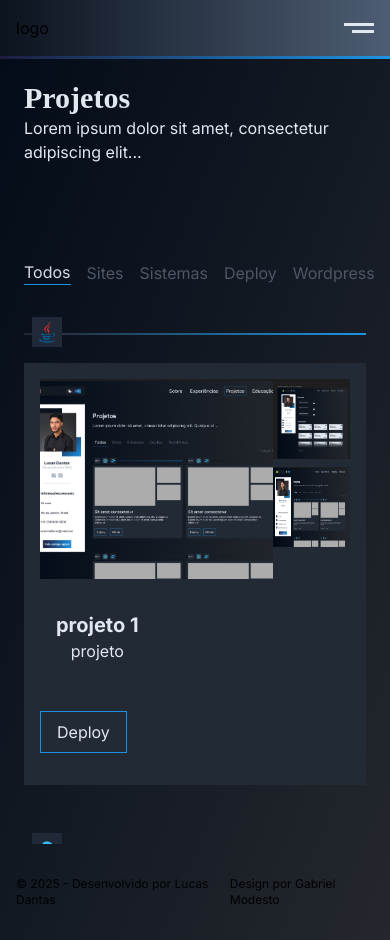
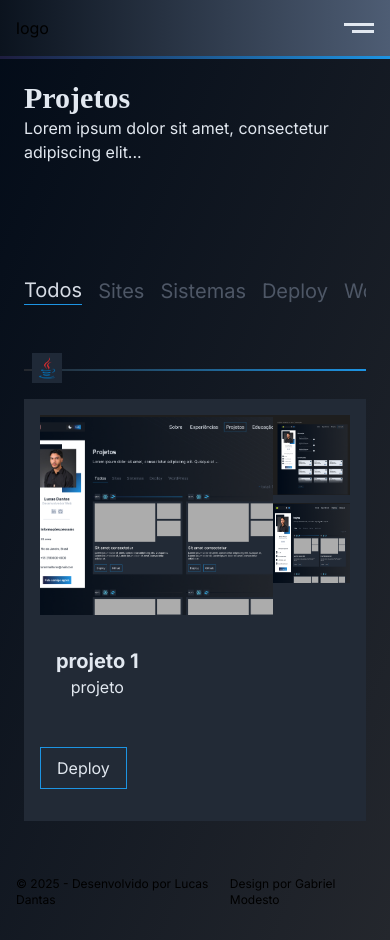
Before and after one commit to lucassdantas/portfolio, a Next.js app: page /projetos in a window 390 px wide. Built offline with nearby package versions, Linux system fonts and the light colour scheme; a web font is replaced by a local one.

Commit message:
mobile: horizontal scroll to projects categories tabs

```diff
--- a/src/app/projetos/components/ProjectCard/index.tsx
+++ b/src/app/projetos/components/ProjectCard/index.tsx
@@ -1,4 +1,4 @@
-import { useEffect, useState } from "react";
+import { useState } from "react";
 import { Project } from "@/types/projectType";
 import { Lightbox } from "@/components/Lightbox";
 import { CardTechnologies } from "@/app/projetos/components/ProjectCard/CardTechnologies";
@@ -20,6 +20,7 @@ export const ProjectCard = ({ project, cardIndex, isHovered, setHoveredCardIndex
     <div
       className="relative w-full lg:w-[47%] max-w-4xl "
       onMouseEnter={() => setHoveredCardIndex(cardIndex)}
+      onClick={() => setHoveredCardIndex(cardIndex)}
     >
       <CardTechnologies project={project} isCardHover={isHovered} />
 
--- a/src/app/projetos/page.tsx
+++ b/src/app/projetos/page.tsx
@@ -31,12 +31,12 @@ export default function Projects() {
       </div>
 
       {/* Abas de filtro */}
-      <div className='flex gap-4 mb-12'>
+      <div className='flex gap-4 mb-12 overflow-x-scroll w-full scrollbar-hidden py-4'>
         {categories.map(category => (
           <button
             key={category.value}
             onClick={() => setSelectedCategory(category.value)}
-            className={selectedCategory === category.value ? 'text-base_1-a1 border-b border-primary-blue ' : ' text-base_2-c0 hover:border-b hover:border-primary-blue hover:text-base_1-a1'}
+            className={`text-xl min-w-max ${selectedCategory === category.value ? 'text-base_1-a1 border-b border-primary-blue ' : ' text-base_2-c0 hover:border-b hover:border-primary-blue hover:text-base_1-a1'}`}
           >
             {category.label}
           </button>
```
